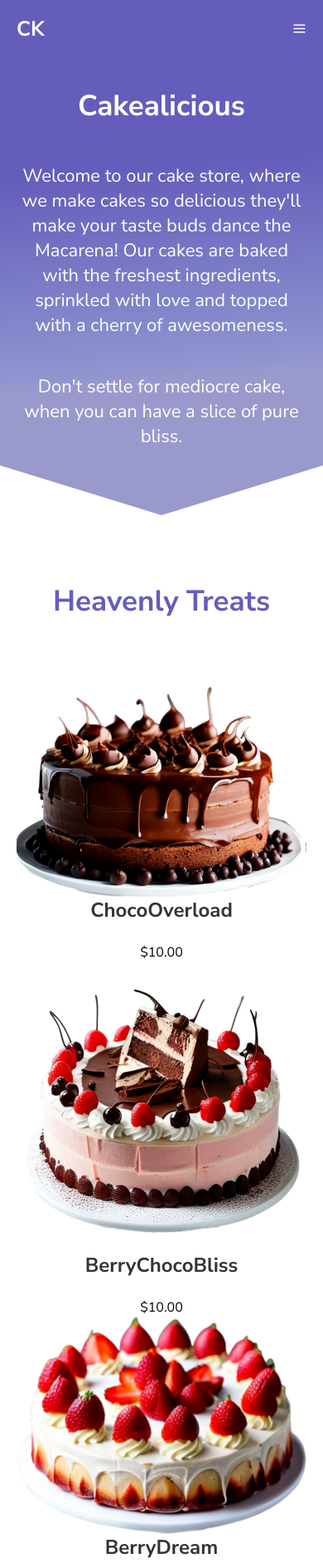
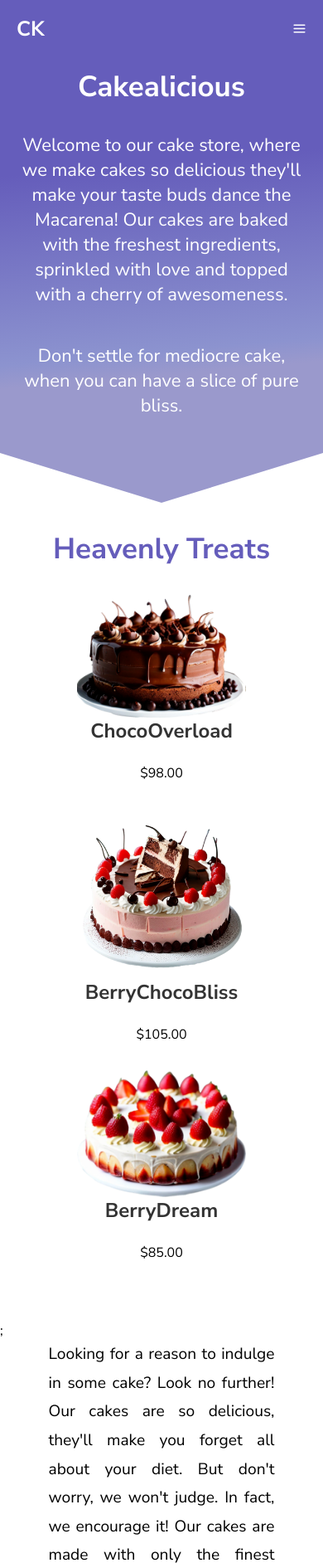
Before and after one commit to malisara/website, a Gatsby site: page / in a window 390 px wide. Shown: the top 1884 px of the page at 83% size. Built offline with nearby package versions, Linux system fonts and the light colour scheme; Gatsby itself is replaced by a stand-in of ours.

Commit message:
style changes

```diff
--- a/src/components/products.js
+++ b/src/components/products.js
@@ -10,7 +10,7 @@
                     <StaticImage src='../images/one.png' alt='image one' className={productImage} />
                     <h3>ChocoOverload</h3>
                     <div>
-                        <span>$10.00</span>
+                        <span>$98.00</span>
                     </div>
                 </div>
 
@@ -18,7 +18,7 @@
                     <StaticImage src='../images/two.png' alt='image two' className={productImage} />
                     <h3>BerryChocoBliss</h3>
                     <div>
-                        <span>$10.00</span>
+                        <span>$105.00</span>
                     </div>
                 </div>
 
@@ -26,7 +26,7 @@
                     <StaticImage src='../images/three.png' alt='image three' className={productImage} />
                     <h3>BerryDream</h3>
                     <div>
-                        <span>$10.00</span>
+                        <span>$85.00</span>
                     </div>
                 </div>
             </div>;
--- a/src/components/style.module.css
+++ b/src/components/style.module.css
@@ -114,11 +114,12 @@
 
 /* Banner */
 .banner {
-    height: 550px;
     color: white;
     background-color: var(--purple);
     clip-path: polygon(0 0, 100% 0, 100% calc(100% - 60px), 50% 100%, 0 calc(100% - 60px));
     background: linear-gradient(175deg, var(--purple) 25%, rgb(140, 147, 207) 65%, rgb(154, 153, 204) 70%);
+    height: fit-content;
+    padding-bottom: 5rem;
 }
 
 
@@ -150,7 +151,8 @@
 
 @media screen and (max-width: 576px) {
     h1 {
-        padding-top: 10px;
+        padding: 10px;
+        margin: 0 auto;
         font-size: 35px;
     }
 
@@ -245,8 +247,16 @@
 @media screen and (max-width: 1400px) {
     .productsDiv {
         display: block;
+        padding-bottom: 2.5rem;
     }
 
+    .productDiv {
+        margin-bottom: 2rem;
+    }
+
+    .productDiv .productImage {
+        max-width: 75%;
+    }
 }
 
 .productDescription {
@@ -276,6 +286,10 @@
 @media screen and (max-width: 992px) {
     .reviewDiv {
         width: 60%;
+    }
+
+    h2 {
+        margin: 2rem auto;
     }
 
 }
@@ -399,3 +413,15 @@
     transition: transform 0.6s;
     transform: translateY(-10px);
 }
+
+/* Footer */
+
+footer {
+    margin-top: 1.5rem;
+    height: 3.5rem;
+    background-color: var(--purple);
+    display: flex;
+    justify-content: center;
+    align-items: center;
+    color: white;
+}
--- a/src/pages/index.js
+++ b/src/pages/index.js
@@ -28,6 +28,8 @@
       </ContentBlock>
 
 
+
+      <footer>Cakealicious 2023</footer>
     </>
   );
 };
```
